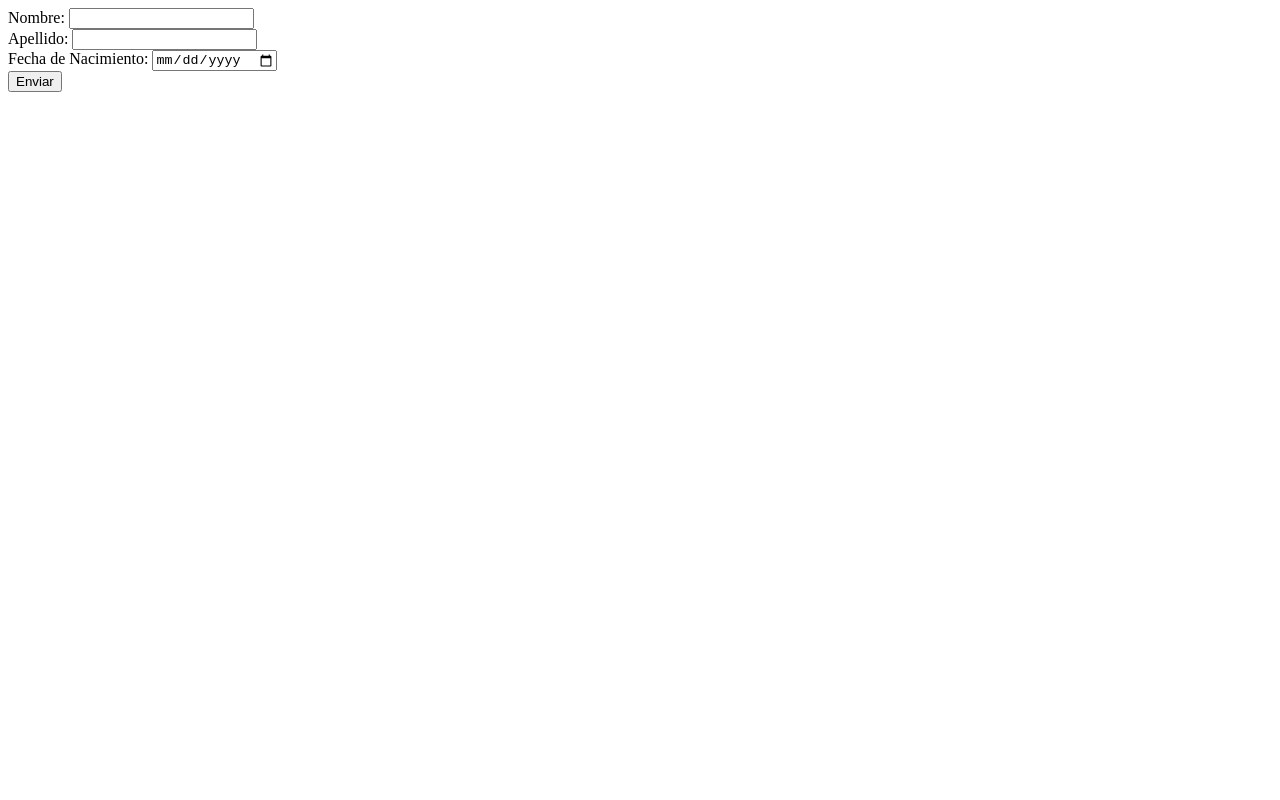
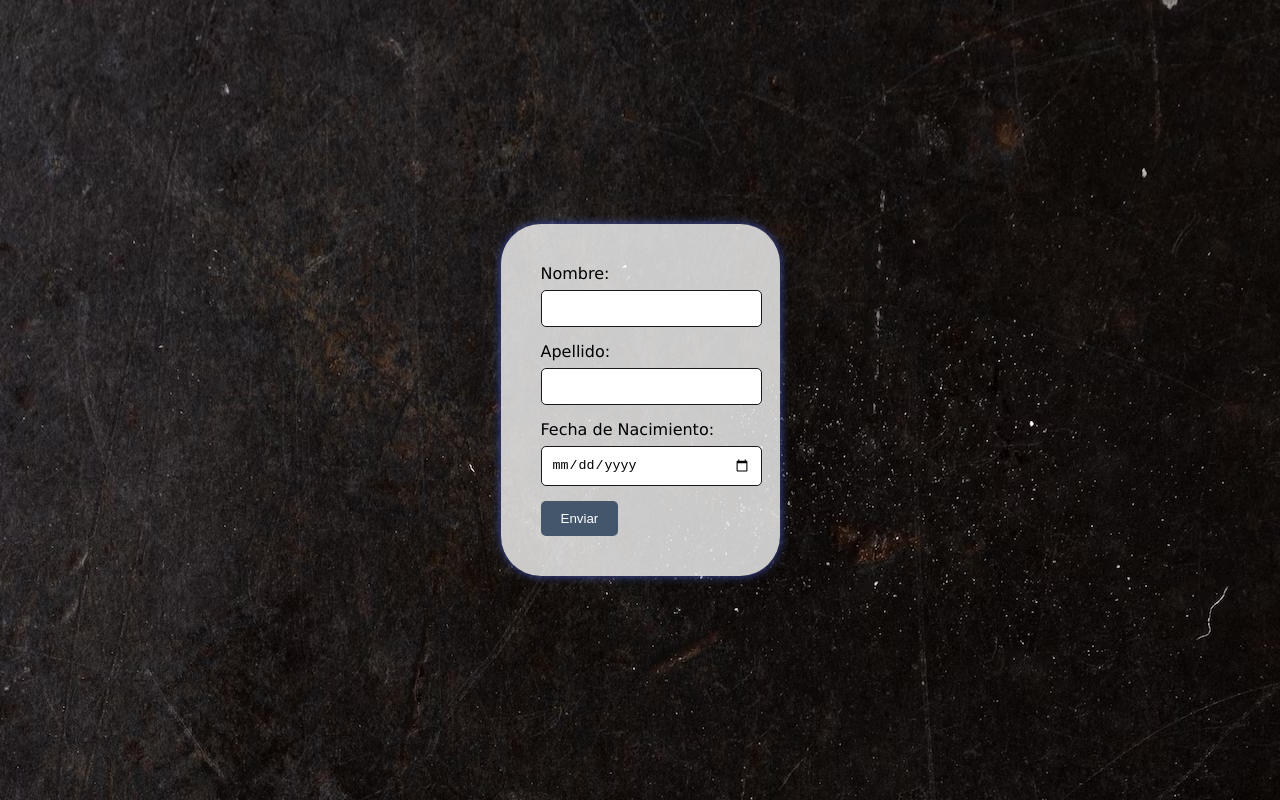
Before and after one commit to santiacerbis/codeChallenge, a plain HTML site: page index.html in a window 1280 px wide. Drawn offline with Linux system fonts and the light colour scheme.

Commit message:
aplico estilos

```diff
--- a/index.html
+++ b/index.html
@@ -3,6 +3,7 @@
 <head>
     <meta charset="UTF-8">
     <meta name="viewport" content="width=device-width, initial-scale=1.0">
+    <link rel="stylesheet" href="style.css">
     <title>Code Challenge</title>
 </head>
 <body>
--- a/style.css
+++ b/style.css
@@ -0,0 +1,47 @@
+ /* Estilos para el cuerpo */
+body {
+    display: flex;
+    justify-content: center;
+    align-items: center;
+    height: 100vh;
+    margin: 0;
+    background-image:url(photo-1609602644879-dd158c2b56b4.avif);
+    font-family: Verdana, Geneva, Tahoma, sans-serif;
+}
+
+  /* Estilos para el formulario */
+  #Formulario {
+    background-color: #ffffffc7;
+    padding: 40px;
+    border-radius: 40px;
+    box-shadow: 0 0 10px rgba(66, 85, 192, 0.911);
+  }
+
+  /* Estilos para los campos de entrada y etiquetas */
+  label {
+    display: block;
+    margin-bottom: 7px;
+  }
+
+  input[type="text"],
+  input[type="date"] {
+    width: 100%;
+    padding: 10px;
+    margin-bottom: 15px;
+    border: 1px solid #1a1818;
+    border-radius: 5px;
+  }
+
+  /* Estilos para el botón de enviar */
+  input[type="submit"] {
+    background-color: #43566b;
+    color: #fff;
+    border: none;
+    padding: 10px 20px;
+    border-radius: 5px;
+    cursor: pointer;
+  }
+
+  input[type="submit"]:hover {
+    background-color: #0056b3;
+}
```
Also changed, not shown: photo-1609602644879-dd158c2b56b4.avif (added).
